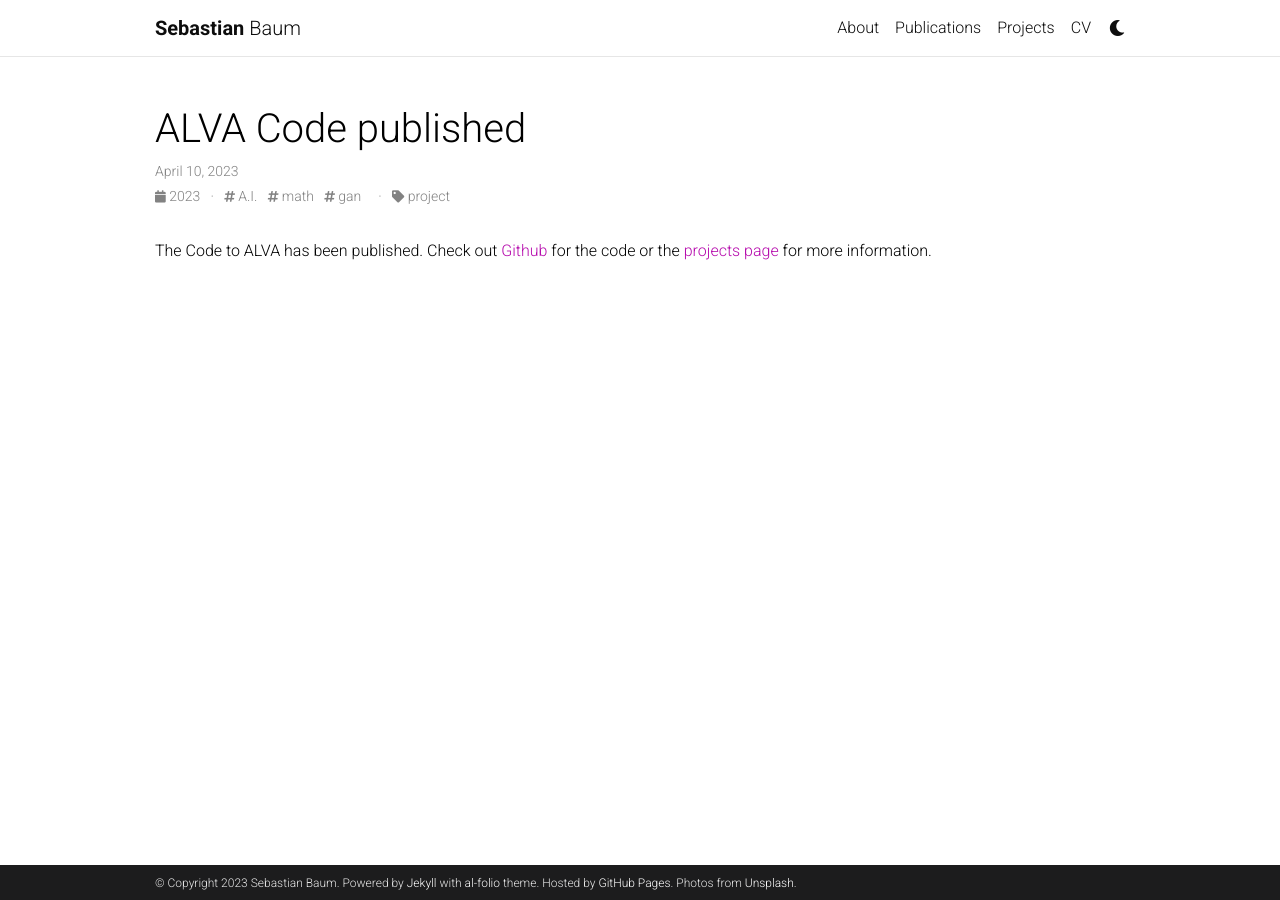
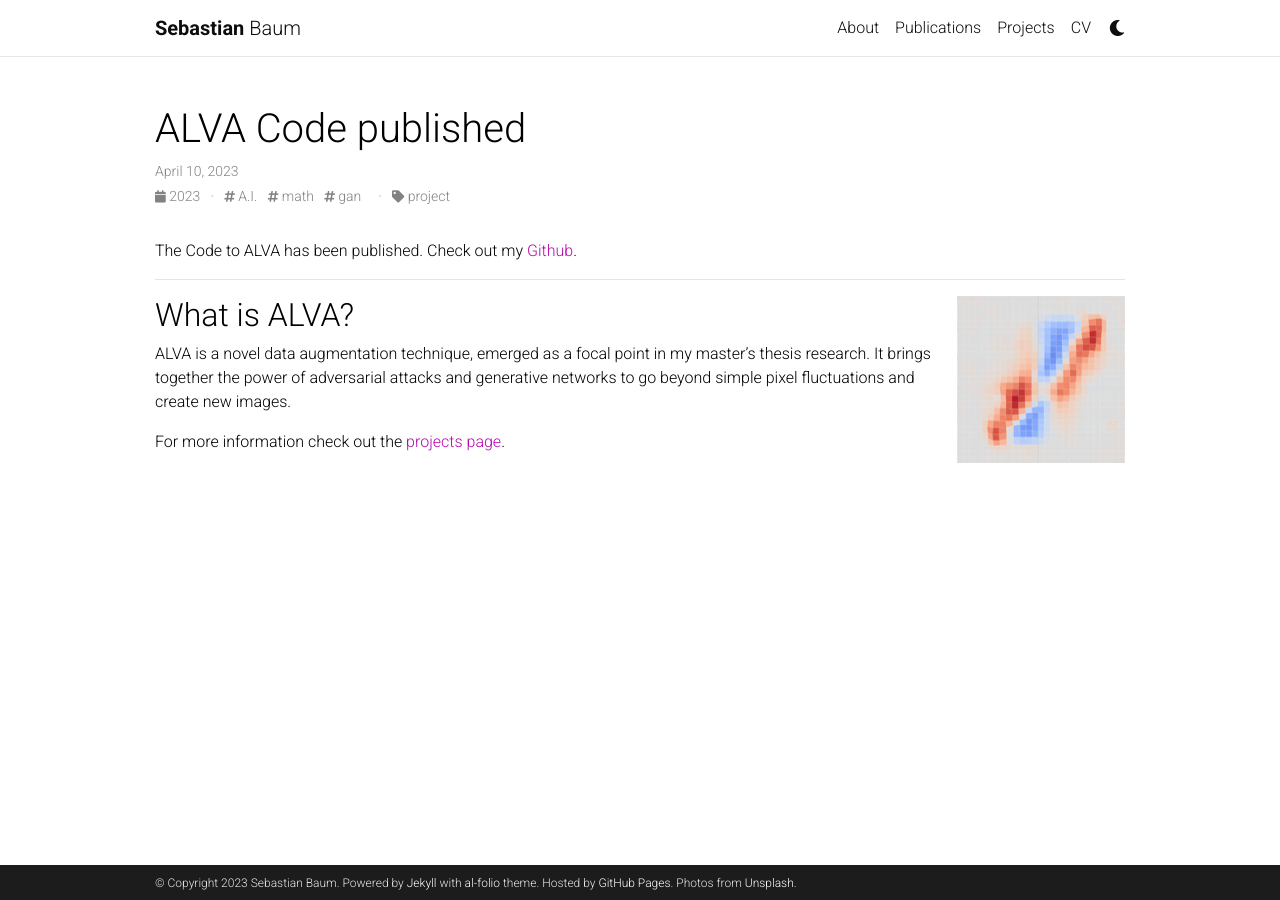
Before and after one commit to BaumSebastian/BaumSebastian.github.io, a Jekyll site: the page built from _posts/2023-04-10-alva.md, in a window 1280 px wide. Built offline with Jekyll 4.4.1, drawn with Linux system fonts in a browser that asks for light colours; comment, search, counter and statistics services are not loaded; a style sheet for code colours, icons or effects is not loaded.

Commit message:
Added more content to the alva blog post

```diff
--- a/_posts/2023-04-10-alva.md
+++ b/_posts/2023-04-10-alva.md
@@ -10,4 +10,13 @@ related_posts: false
 thumbnail: assets/img/projects/alva/thumbnail.png
 ---
 
-The Code to ALVA has been published. Check out <a href="https:www.github.com/BaumSebastian/ALVA">Github</a> for the code or the <a href="https://BaumSebastian.github.io/projects">projects page</a> for more information.
+The Code to ALVA has been published. Check out my <a href="https:www.github.com/BaumSebastian/ALVA">Github</a>.
+
+___
+
+<img src="https://raw.githubusercontent.com/BaumSebastian/BaumSebastian.github.io/master/assets/img/projects/alva/thumbnail.png" align="right">
+
+## What is ALVA?
+ALVA is a novel data augmentation technique, emerged as a focal point in my master's thesis research. It brings together the power of adversarial attacks and generative networks to go beyond simple pixel fluctuations and create new images.
+
+For more information check out the <a href="https://BaumSebastian.github.io/projects/">projects page</a>.
```
